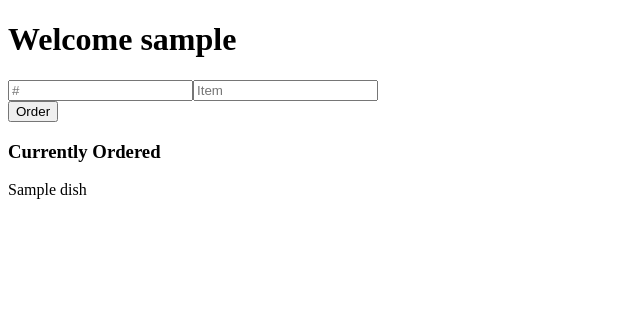
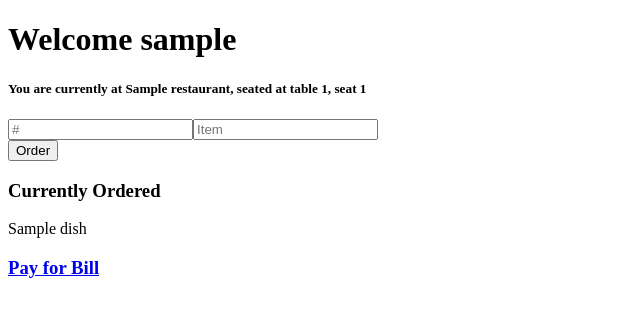
Before and after one commit to pabloare/campsite, a Django app: a page that uses user/templates/ordering.html in a window 1280 px wide. Shown: the top 317 px of the page, without its empty margins (0-640 px from the left). Run offline with Django 3.2, Linux system fonts and the light colour scheme; tables that the repository leaves empty hold one stand-in row (values such as "Sample post").

Commit message:
user done

```diff
--- a/user/templates/ordering.html
+++ b/user/templates/ordering.html
@@ -8,6 +8,7 @@
 </head>
 <body>
   <h1>Welcome {{ username }}</h1>
+  <h5>You are currently at {{ res_name }}, seated at table {{ table_num }}, seat {{ seat_num }}</h5>
     <form action='' method="post">
       {% csrf_token %}
       <table>
@@ -21,5 +22,7 @@
   <p> {{ dish.name }} </p>
   {% endfor %}
 
+  <a href="/user/pay/{{ username }}/{{ res_name }}/{{ table_num }}/{{ seat_num }}"><h3>Pay for Bill </h3></a>
+
 </body>
 </html>
--- a/user/urls.py
+++ b/user/urls.py
@@ -1,7 +1,8 @@
 from django.urls import path
-from .views import home, ordering
+from .views import home, ordering, pay
 
 urlpatterns = [
     path('', home),
     path('order/<username>/<seat>/<table>/<restaurant>', ordering),
+    path('pay/<username>/<res_name>/<table_num>/<seat_num>', pay),
 ]
--- a/user/views.py
+++ b/user/views.py
@@ -45,7 +45,7 @@ def ordering(request, username, seat, table, restaurant):
         for i in range(int(num_items)):
             order_dishes(restaurant, item, order)
     ordered_dishes = order.dishes.all()
-    return render(request, 'ordering.html', {'username': username, 'ordered_dishes': ordered_dishes})
+    return render(request, 'ordering.html', {'username': username, 'ordered_dishes': ordered_dishes, 'res_name': restaurant.name, 'table_num': table.table_number, 'seat_num': seat.seat_number})
     # render ordered dishes to view along with username so we can later delete the join order
     #
 
@@ -69,3 +69,16 @@ def send_to_chef(dish, restaurant):
     add_order.save()
     chef_chosen.accumulator += dish.time_to_do
     chef_chosen.save()
+
+
+# When user pays: Clear all dishes ordered (Joint objects). Delete order and make seat available
+def pay(request, username, res_name, table_num, seat_num):
+    restaurant = Restaurant.objects.get(name=res_name)
+    table = Table.objects.get(restaurant=restaurant, table_number=table_num)
+    seat = Seat.objects.get(table=table, seat_number=seat_num)
+    order = Order.objects.get(username=username, seat=seat)
+    order.dishes.clear()
+    order.delete()
+    seat.payed = True
+    seat.save()
+    return HttpResponseRedirect('/user/')
```
